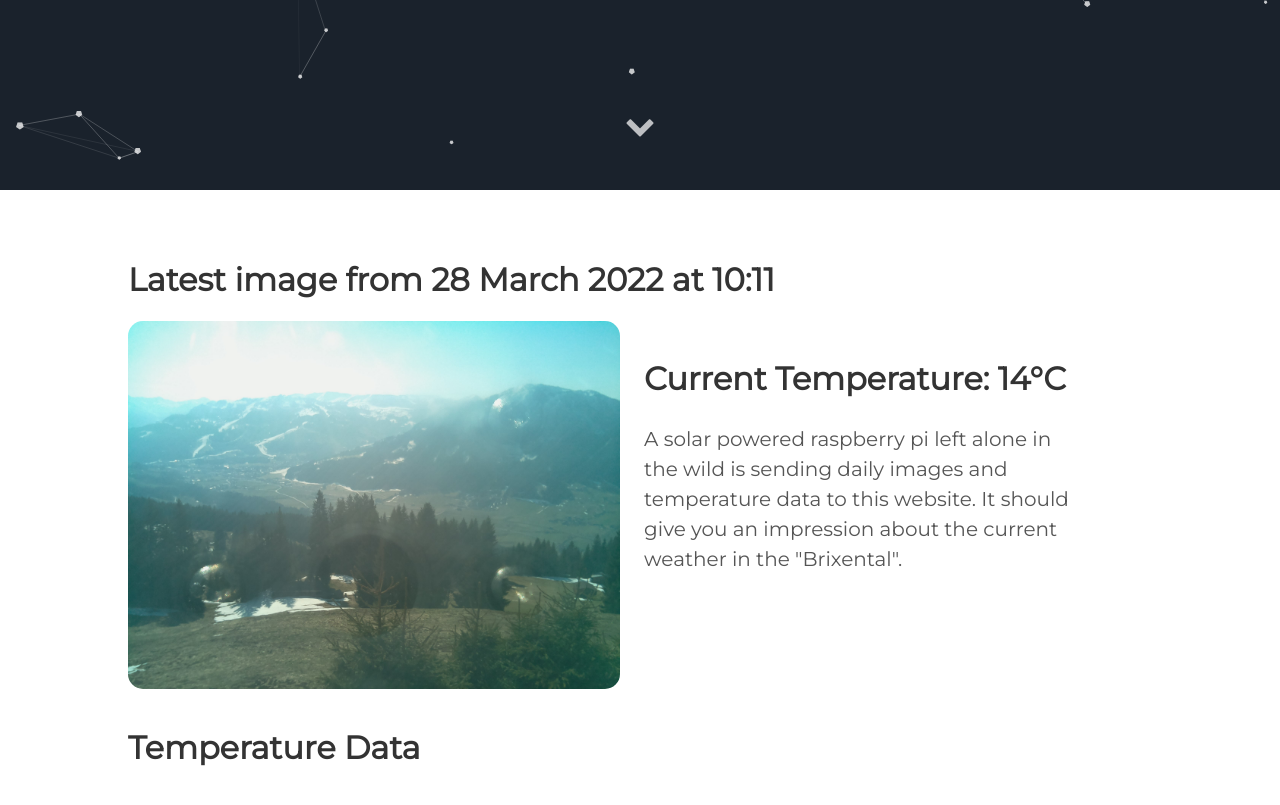
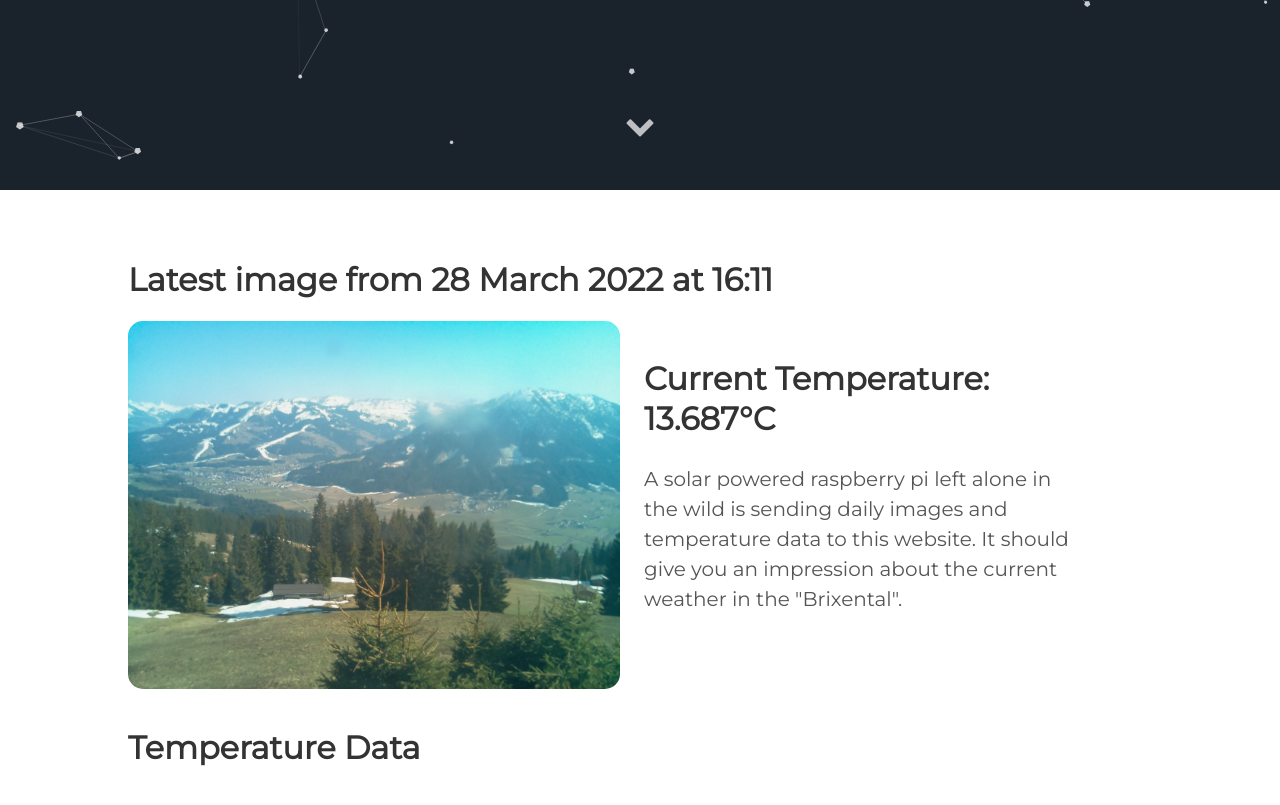
Before and after one commit to vektorious/vektorious.github.io, a Jekyll site: the page built from resources/huette.md, in a window 1280 px wide and 900 px high, scrolled down 710 px. Shown: the top 805 px of the window. Built offline with Jekyll 4.4.1, drawn with Linux system fonts in a browser that asks for light colours.

Commit message:
I'm a bot beep boop

```diff
--- a/resources/huette.md
+++ b/resources/huette.md
@@ -6,13 +6,13 @@ image: '/assets/img/'
 description: 'Live image from the Austrian alps'
 twitter_text: ' '
 ---
-## Latest image from 28 March 2022 at 10:11
+## Latest image from 28 March 2022 at 16:11
 <div class="huette">
   <div class="huette-image">
     <img src="{{ "/assets/img/huette.jpg" | prepend: site.baseurl }}">
   </div>
   <div class="huette-text">
-        <h2>Current Temperature: 14°C</h2>
+        <h2>Current Temperature: 13.687°C</h2>
         <p>A solar powered raspberry pi left alone in the wild is sending daily images and temperature data to this website. It should give you an impression about the current weather in the "Brixental".</p>
 
   </div>
```
Also changed, not shown: rpi-script/2022-03-28_160945.txt (renamed from rpi-script/2022-03-28_100946.txt, +5 -5 lines), rpi-script/huette.md (+2 -2 lines), assets/img/huette.jpg, assets/img/temp_plot.png, rpi-script/temp_plot.png, 1 other file.
